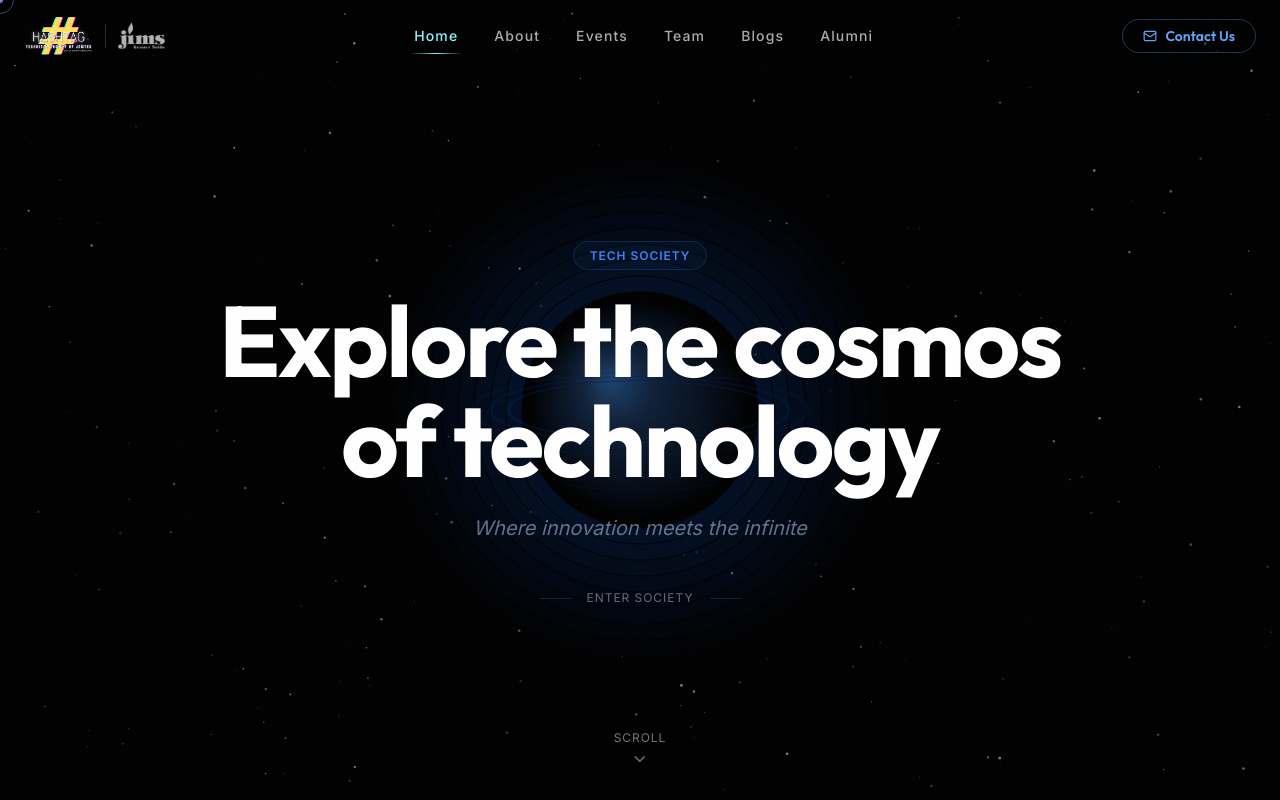
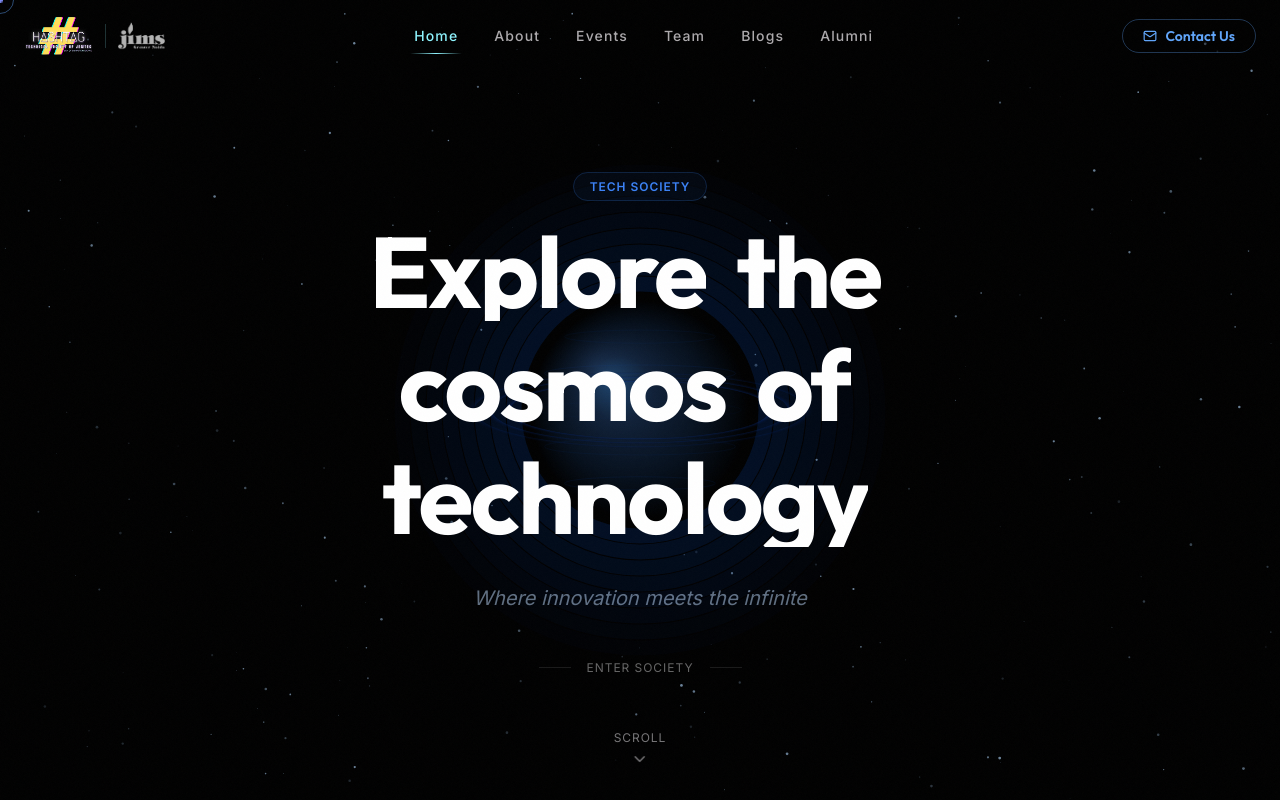
Before and after one commit to Princekr267/hashtag-new, a React (Vite) app: page / in a window 1280 px wide. Shown: the top 800 px of the page. Built offline with nearby package versions, Linux system fonts and the light colour scheme; the HTML template or start-up script is replaced by a standard one.

Commit message:
add premium word reveal animation

```diff
--- a/src/pages/Home.tsx
+++ b/src/pages/Home.tsx
@@ -134,14 +134,26 @@ export default function Home(): JSX.Element {
             </motion.div>
 
             {/* Headline - "Explore the cosmos of technology" */}
-            <motion.h1
+            <h1
               className="text-4xl sm:text-6xl md:text-8xl lg:text-[100px] font-display font-bold leading-[1.05] tracking-tight text-white max-w-4xl"
-              initial={{ opacity: 0, y: 40 }}
-              animate={{ opacity: 1, y: 0 }}
-              transition={{ duration: 0.85, delay: 0.3, ease: [0.16, 1, 0.3, 1] }}
             >
-              Explore the cosmos<br />of technology
-            </motion.h1>
+              {"Explore the cosmos of technology".split(" ").map((word, i) => (
+                <span key={i} className="inline-block overflow-hidden mr-[0.3em]">
+                  <motion.span
+                    className="inline-block"
+                    initial={{ y: "110%", opacity: 0 }}
+                    animate={{ y: 0, opacity: 1 }}
+                    transition={{
+                      duration: 0.8,
+                      delay: 0.4 + i * 0.1,
+                      ease: [0.16, 1, 0.3, 1]
+                    }}
+                  >
+                    {word}
+                  </motion.span>
+                </span>
+              ))}
+            </h1>
 
             {/* Subtext - "Where innovation meets the infinite" */}
             <motion.p
```
